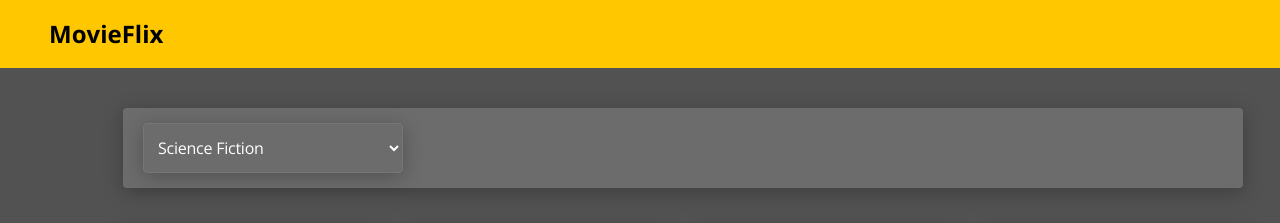
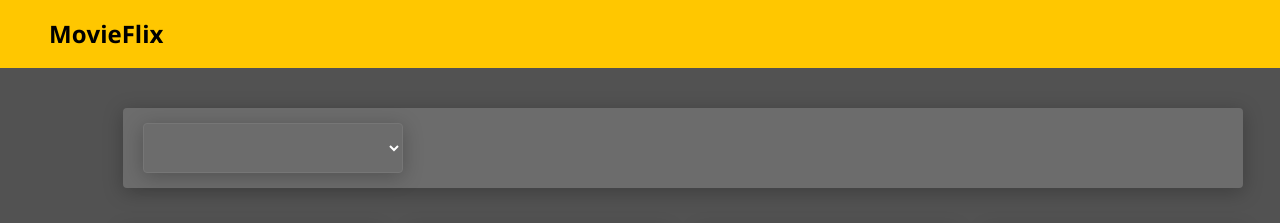
Before and after one commit to daniellegb/movieflix, a React (Create React App) app in the folder front-web/: page /movies in a window 1280 px wide. Shown: the top 223 px of the page. Built offline with nearby package versions, Linux system fonts and the light colour scheme; the HTML template or start-up script is replaced by a standard one.

Commit message:
path options at MovieCategories

```diff
--- a/front-web/src/pages/Movies/components/MovieCategories/index.tsx
+++ b/front-web/src/pages/Movies/components/MovieCategories/index.tsx
@@ -1,3 +1,4 @@
+import { Route, Switch } from 'react-router-dom';
 import './styles.scss';
 
 const MovieCategories = () => (
@@ -6,9 +7,17 @@
             value="Categorias"
             className="select-style text-style"
             name="category">
-            <option value="1">Science Fiction</option>
-            <option value="3">Action</option>
-            <option value="2">Fantasy</option>
+                <Switch>
+                    <Route path="/movies?genreId=1">
+                        <option value="1">Science Fiction</option>
+                    </Route>
+                    <Route path="/movies?genreId=2">
+                        <option value="3">Action</option>
+                    </Route>
+                    <Route path="/movies?genreId=3">
+                        <option value="2">Fantasy</option>
+                    </Route>
+                </Switch>
         </select>
     </div>
 );
```
